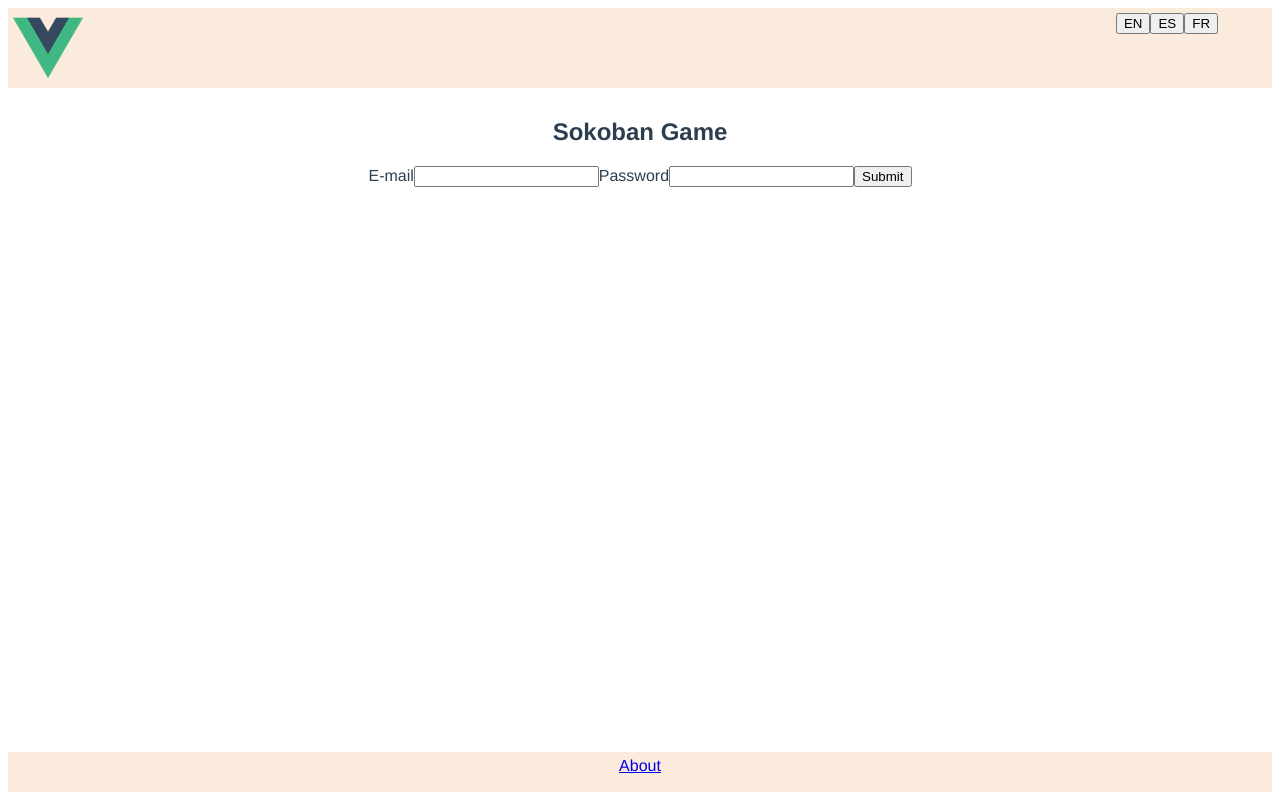
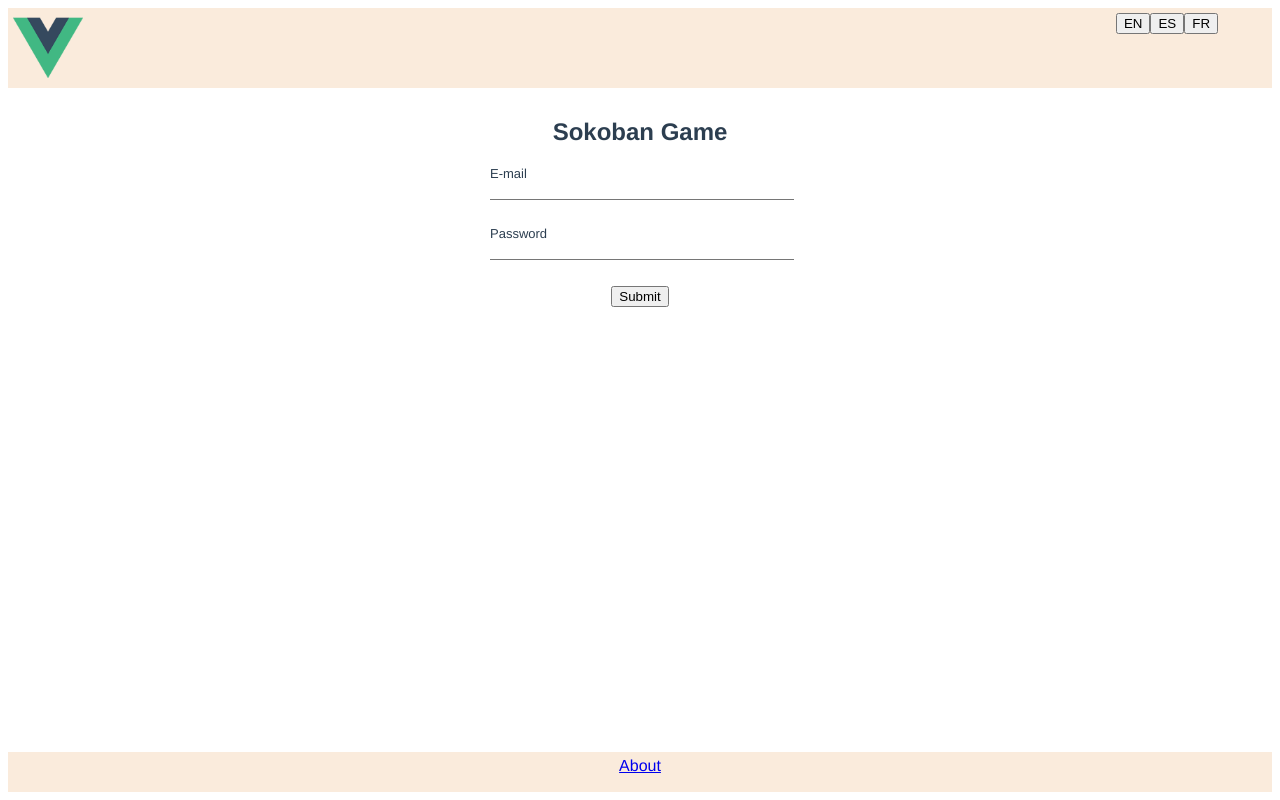
Before and after one commit to pablo-mc-teamswipe/vue-sokoban, a Vue app: page /login in a window 1280 px wide. Built offline with nearby package versions, Linux system fonts and the light colour scheme.

Commit message:
Improve styles for form login

```diff
--- a/src/components/LoginForm.vue
+++ b/src/components/LoginForm.vue
@@ -1,22 +1,22 @@
 <template>
-    <div class="container-form">
-        <div class="form"  v-if="!loginRequest">
+    <div class="form">
+        <div class="input-container">
             <label for="name">E-mail</label>
             <input type="text" name="name" v-model="email" />
             <div class="input-errors" v-for="error of v$.email.$errors" :key="error.$uid">
                 <div class="error-msg">{{ error.$property  }} {{ error.$params.type}}</div>
             </div>
+        </div>
+        <div class="input-container">
             <label for="password">Password</label>
             <input type="password" name="name" v-model="password" />
             <div class="input-errors" v-for="error of v$.password.$errors" :key="error.$uid">
                 <div class="error-msg">{{ error.$property  }} {{ error.$params.type}}</div>
             </div>
-            <button @click="callSubmitLogin">Submit</button>
         </div>
-        <div v-else>
-            {{t('loading')}}
-        </div>
-        <div v-if="loginError != ''"> {{t(loginError)}} </div>
+        <button v-if="!loginRequest" @click="callSubmitLogin">Submit</button>
+        <div v-else> {{t('loading')}} </div>
+        <div v-if="loginError != ''" class="error-msg"> {{t(loginError)}} </div>
     </div>
 </template>
 
@@ -72,6 +72,30 @@ export default defineComponent({
 </script>
 
 <style scoped>
+.form{
+    max-width: 300px;
+    display: block;
+    margin: 0 auto;
+}
+label{
+    float: left;
+    font-size: 13px;
+}
+.input-container{
+    min-height: 60px;
+}
+
+input{
+    border-width: 0 0 1px 0;
+    clear: both;
+    width: 100%;
+
+}
+
+.error-msg{
+    color: #fe4066;
+    font-size: 11px;
+}
 </style>
 
 <i18n>
```
